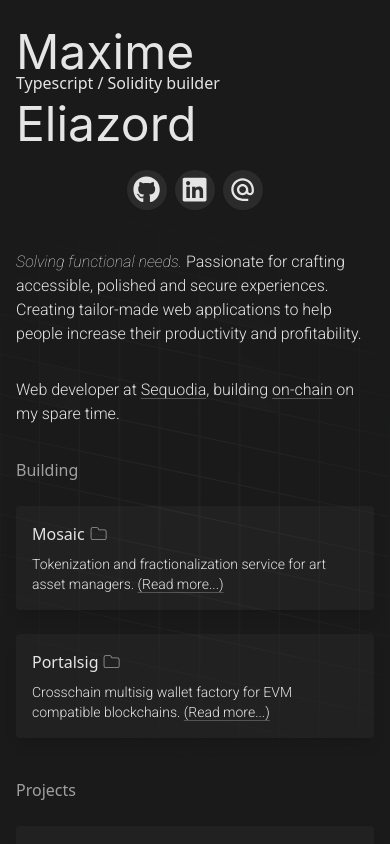
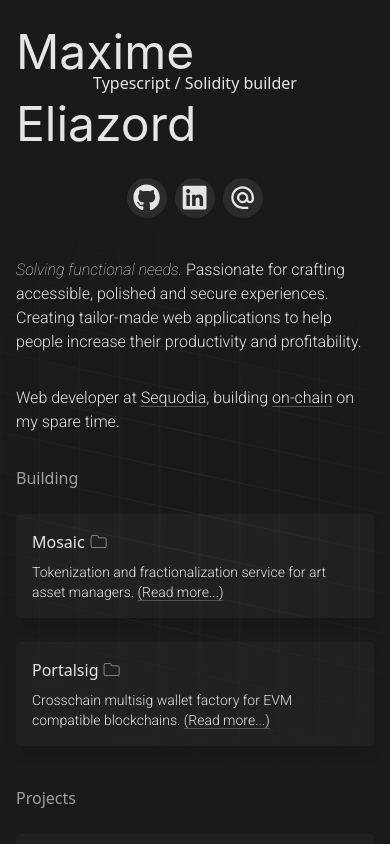
Before and after one commit to Wakushi/portfolio-2024-min, a Next.js app: page / in a window 390 px wide. Shown: the top 844 px of the page. Built offline with nearby package versions, Linux system fonts and the light colour scheme; a web font is replaced by a local one.

Commit message:
Fixed responsiveness

```diff
--- a/app/page.tsx
+++ b/app/page.tsx
@@ -58,8 +58,8 @@ function Head({
       className="flex flex-col md:flex-row items-center justify-between animated-block"
     >
       <div className="relative">
-        <h1 className="text-[3rem]">Maxime Eliazord</h1>
-        <span className="absolute top-[55px] font-light">
+        <h1 className="text-[3rem] mb-2">Maxime Eliazord</h1>
+        <span className="absolute top-[55px] w-full text-center font-light left-1/2 transform -translate-x-1/2 md:text-start">
           Typescript / Solidity builder
         </span>
       </div>
```
